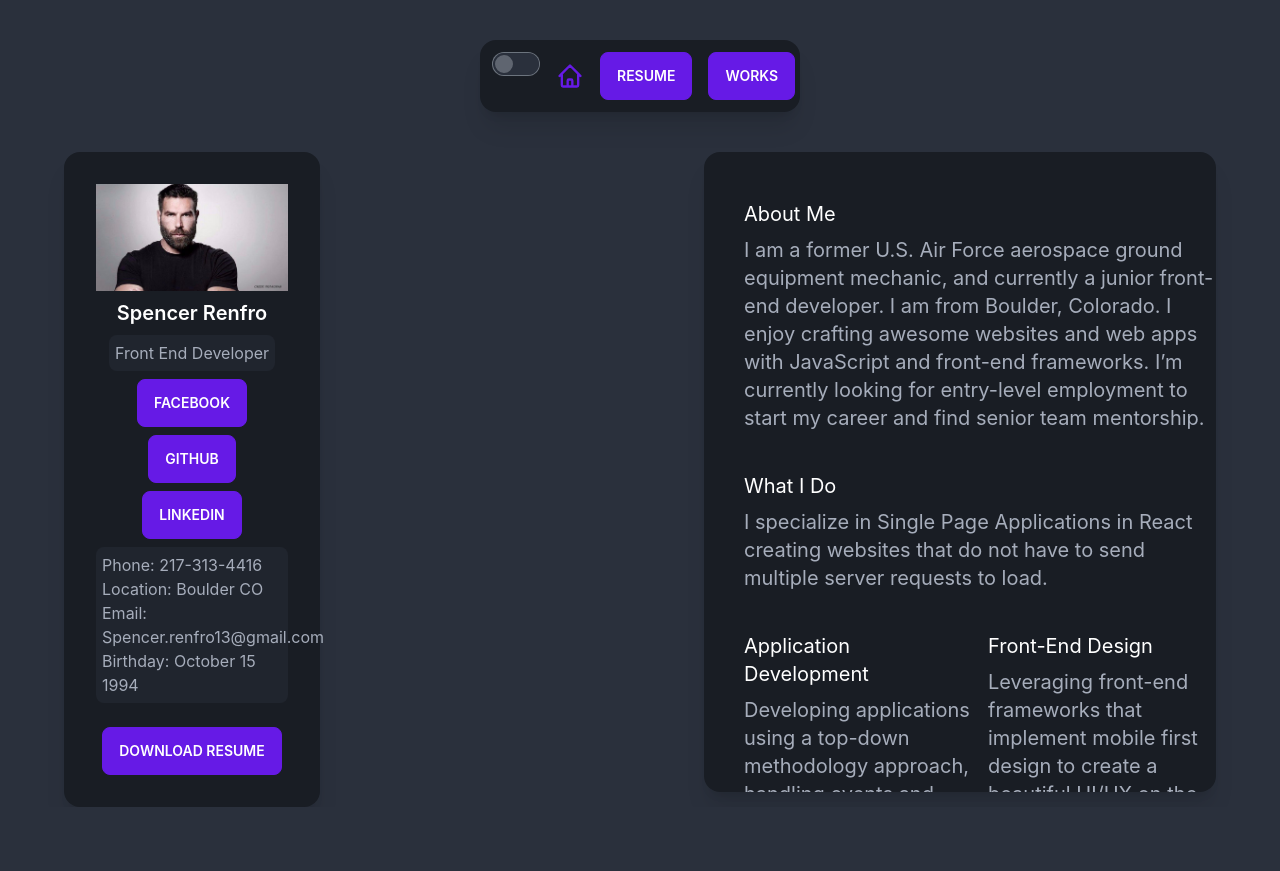
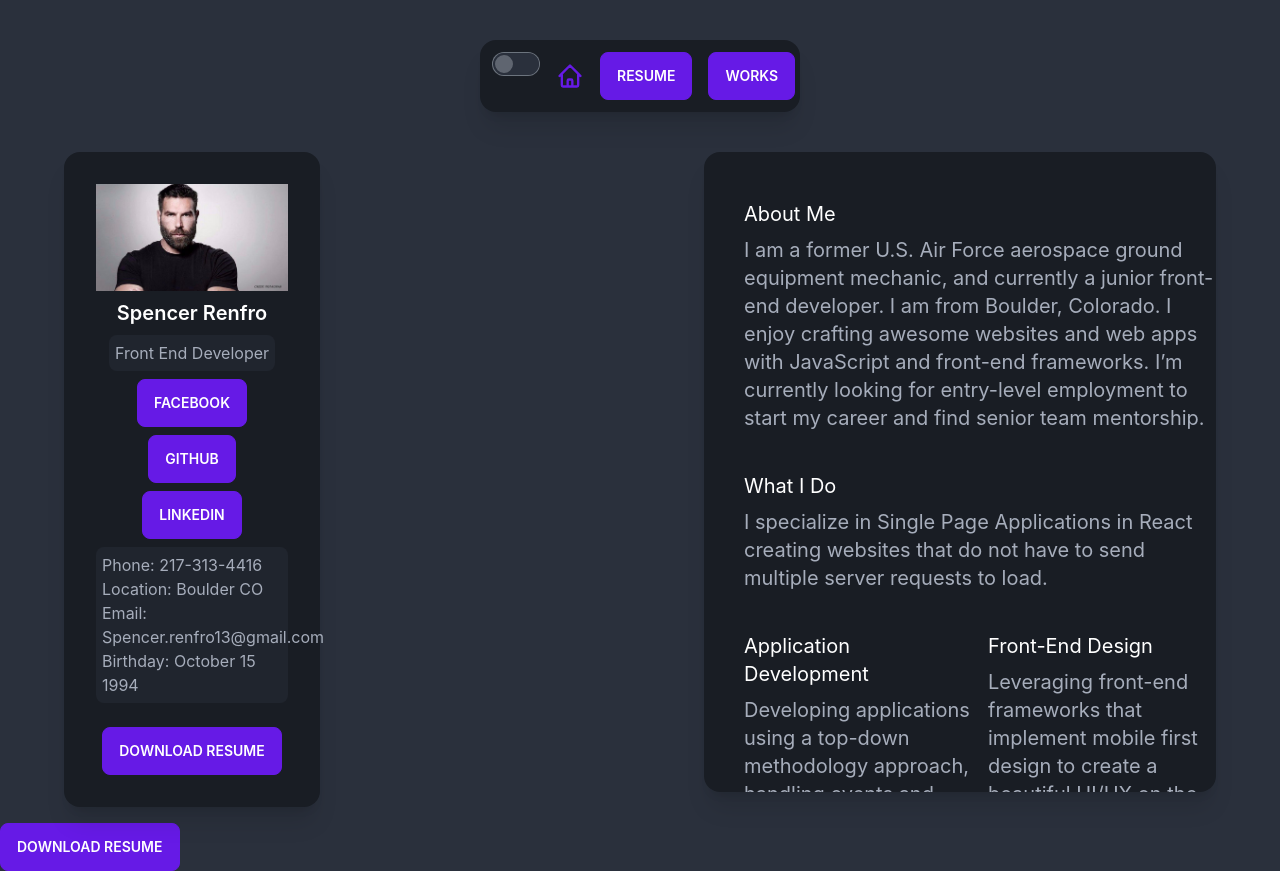
Before and after one commit to SpencerwRenfro/React_Portfolio, a React (Create React App) app: page / in a window 1280 px wide. Before the commit the page ends 807 px from the top, so only its background shows below. Built offline with nearby package versions, Linux system fonts and the light colour scheme.

Commit message:
added download resume button

```diff
--- a/src/App.js
+++ b/src/App.js
@@ -1,31 +1,48 @@
-import './App.css';
-import Card from './components/Card';
+import "./App.css";
+import Card from "./components/Card";
 import Navbar from "./components/Navbar";
-import AboutMe from "./components/AboutMe"
-import { ThemeContext } from './contexts/ThemeContext';
-import { useRef, useEffect, useState, useContext } from 'react';
+import AboutMe from "./components/AboutMe";
+import { ThemeContext } from "./contexts/ThemeContext";
+import { useRef, useEffect, useState, useContext } from "react";
 import { Route, Routes } from "react-router-dom";
 
-
 // Routes
-import Home from './components/Home';
-import Resume from './components/Resume';
-import Contact from './components/Contact';
-import Works from './components/Works';
+import Home from "./components/Home";
+import Resume from "./components/Resume";
+import Contact from "./components/Contact";
+import Works from "./components/Works";
 // subRoutes
-import Polytopia from './components/Polytopia';
-import ProjectTwo from './components/ProjectTwo';
-import Project3 from './components/Project3';
-
-
+import Polytopia from "./components/Polytopia";
+import ProjectTwo from "./components/ProjectTwo";
+import Project3 from "./components/Project3";
 
 function App() {
-
   const [isDarkMode, setIsDarkMode] = useState(true);
 
   useEffect(() => {
-    document.querySelector('html').setAttribute('data-theme', `${isDarkMode ? 'dark' : 'light'}`);
+    document
+      .querySelector("html")
+      .setAttribute("data-theme", `${isDarkMode ? "dark" : "light"}`);
   }, [isDarkMode]);
+
+  // fetch request
+
+  const onButtonClick = () => {
+    // using Java Script method to get PDF file
+    fetch("Resume.pdf").then((response) => {
+      response.blob().then((blob) => {
+        // Creating new object of PDF file
+        const fileURL = window.URL.createObjectURL(blob);
+        // Setting various property values
+        let alink = document.createElement("a");
+        alink.href = fileURL;
+        alink.download = "Resume.pdf";
+        alink.click();
+      });
+    });
+  };
+
+  // end
 
   return (
     <div>
@@ -33,28 +50,29 @@ function App() {
       <div className="grid grid-cols-2">
         <Card />
 
+
         <Routes>
           <Route path="/" element={<AboutMe />} />
           <Route path="resume" element={<Resume />} />
           <Route path="contact" element={<Contact />} />
           <Route path="works" element={<Works />}>
-            <Route path="polytopia" element={<Polytopia/>}></Route>
-            <Route path="projecttwo" element={<ProjectTwo/>}></Route>
+            <Route path="polytopia" element={<Polytopia />}></Route>
+            <Route path="projecttwo" element={<ProjectTwo />}></Route>
             <Route path="projectthree" element={<Project3 />}></Route>
           </Route>
         </Routes>
-
-
       </div>
+      <div className="self-center mt-4">
+          <button onClick={onButtonClick} className="btn btn-primary flex">Download Resume</button>
+        </div>
     </div>
   );
 }
 
 export default App;
 
-
-
-{/* <div className="main-content home">
+{
+  /* <div className="main-content home">
                 <Card />
             </div>
 
@@ -69,9 +87,11 @@ export default App;
               <Route path="/" element={<Home/>}/>
             </Routes>
 
-</ThemeContext.Provider> */}
+</ThemeContext.Provider> */
+}
 
-{/*
+{
+  /*
 // <ThemeContext.Provider value={isDarkMode} >
 // <div className={`App ${isDarkMode ? 'dark' : 'light'}`}>
 //  <div className="flex gap-56">
@@ -80,12 +100,12 @@ export default App;
 //  </div >
 //  <AboutMe />
 // </div >
-// </ThemeContext.Provider>  */}
-
-
+// </ThemeContext.Provider>  */
+}
 
 // extra working
-{/* <ThemeContext.Provider value={isDarkMode} >
+{
+  /* <ThemeContext.Provider value={isDarkMode} >
 <div className={`App ${isDarkMode ? 'dark' : 'light'}`}>
  <Navbar setIsDarkMode={setIsDarkMode}/>
 <Routes>
@@ -93,12 +113,8 @@ export default App;
 </Routes>
 </div>
 
-</ThemeContext.Provider>  */}
-
-
-
-
-
+</ThemeContext.Provider>  */
+}
 
 // dark/ light theme changer that didnt work
 // // theme changer
@@ -106,7 +122,6 @@ export default App;
 // // icones
 // const sunIcon = document.querySelector(".sun");
 // const moonIcon = document.querySelector(".moon");
-
 
 // // theme vars --- opitional
 // const userTheme = localStorage.getItem("theme");
@@ -150,6 +165,5 @@ export default App;
 //   themeSwitch();
 // });
 
-
 // // invoke them check on inital load
 // themeCheck();
--- a/src/components/Card.js
+++ b/src/components/Card.js
@@ -1,13 +1,30 @@
 import React from 'react';
-import { Link } from 'react-router-dom';
 
 
 
-export default function Card(props) {
+
+
+export default function Card() {
 
 
     let profileImage = `${process.env.PUBLIC_URL}/images/dan.png`;
 
+     // fetch request
+    const onButtonClick = () => {
+        // using Java Script method to get PDF file
+        fetch("Resume.pdf").then((response) => {
+          response.blob().then((blob) => {
+            // Creating new object of PDF file
+            const fileURL = window.URL.createObjectURL(blob);
+            // Setting various property values
+            let alink = document.createElement("a");
+            alink.href = fileURL;
+            alink.download = "Resume.pdf";
+            alink.click();
+          });
+        });
+    }
+ // end
 
     return (
         <div className="m-0 p-0 w-3/5">
@@ -42,7 +59,7 @@ export default function Card(props) {
                     </div>
 
                     <div className="self-center mt-4">
-                        <button className="btn btn-primary flex">Download Resume</button>
+                        <button onClick={onButtonClick} className="btn btn-primary flex">Download Resume</button>
                     </div>
                 </div>
             </div>
```
Also changed, not shown: 1 other file (tests, documents, lock files or other folders).
